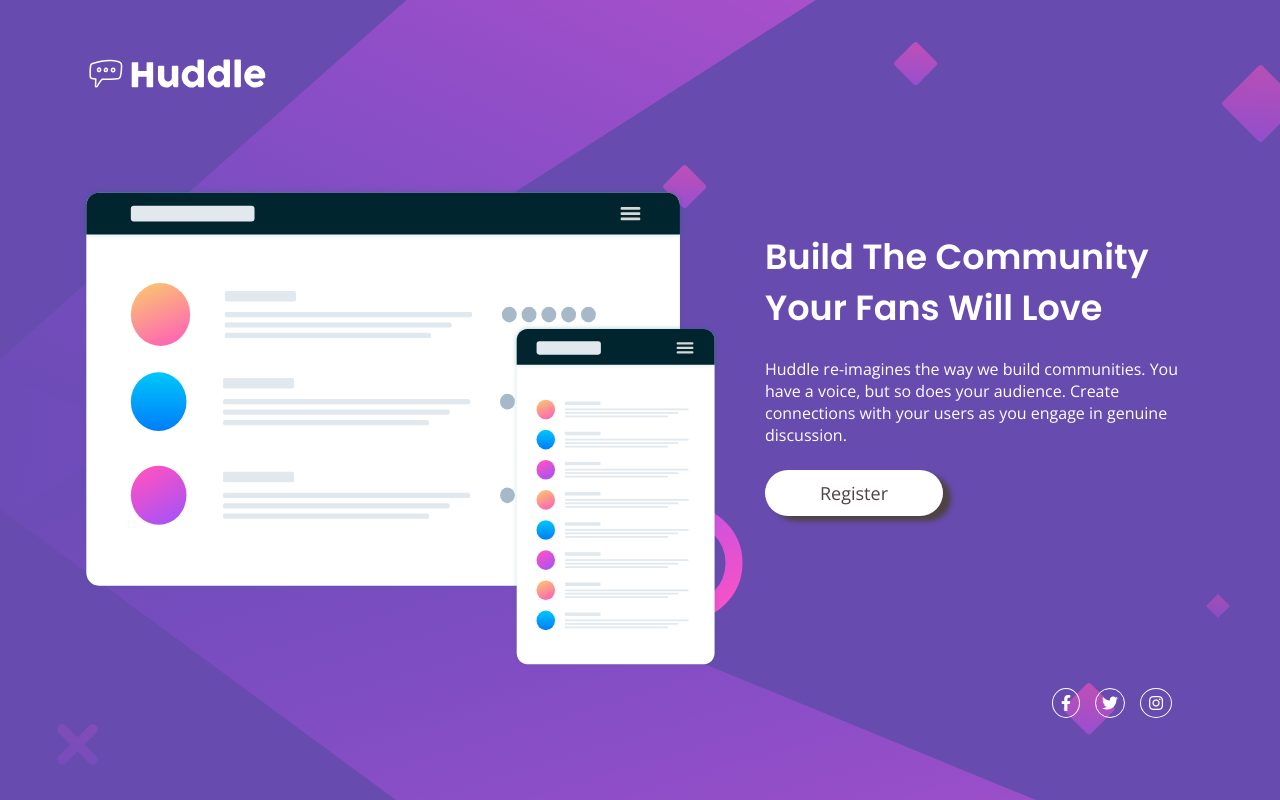
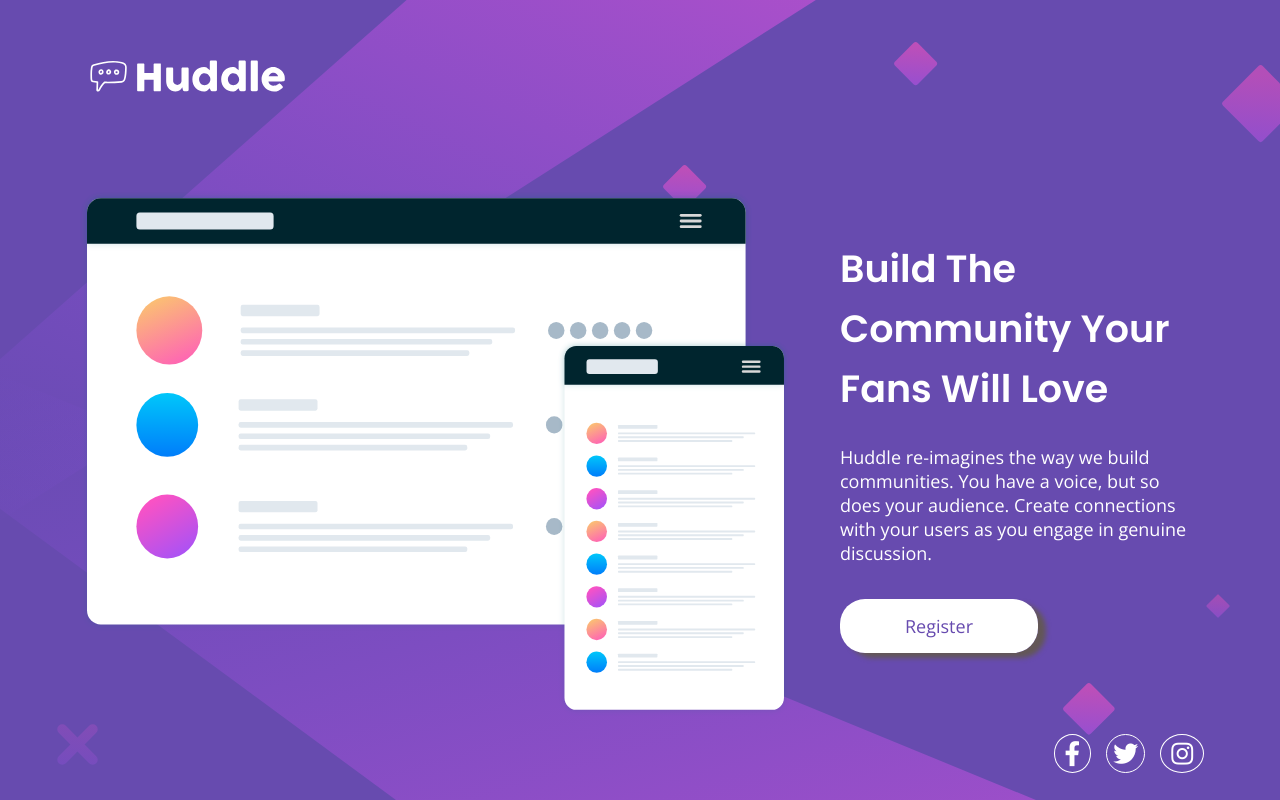
Before and after one commit to michel-moreira/huddle-landing-page, a plain HTML site: page index.html in a window 1280 px wide. Drawn offline with nearby package versions, Linux system fonts and the light colour scheme.

Commit message:
resolução

```diff
--- a/src/styles/style.css
+++ b/src/styles/style.css
@@ -20,18 +20,19 @@ body {
   grid-template-columns: repeat(2, 1fr);
   background: var(--violet) url(../images/bg-desktop.svg) center center
     no-repeat;
-  padding: 5rem 0 5rem 8rem;
+  /* background-size: contain; */
+  padding: 5rem 0 0 8rem;
 }
 
 /* =================== */
 
 .header {
   grid-area: header;
-  margin-bottom: 7.5rem;
+  margin-bottom: 8rem;
 }
 
 .header .logo {
-  width: 190px;
+  width: 210px;
   display: flex;
   justify-content: flex-start;
 }
@@ -44,32 +45,31 @@ main {
 }
 
 main .image-card {
-  width: 640px;
+  width: 710px;
 }
 
 main .info {
-  margin: 45px 30px auto 45px;
-  padding-right: 1rem;
+  margin: 48px 20px 0 50px;
 }
 
 main .info .heading {
-  font: 600 3.5rem/5.1rem var(--heading);
-  margin: 0 80px 25px 0;
+  font: 600 3.8rem/6rem var(--heading);
+  margin: 0 80px 26px 0;
 }
 
 main .info p {
-  font: 400 1.6rem/2.2rem var(--body);
-  margin: 0 50px 35px 0;
+  font: 400 1.8rem/2.4rem var(--body);
+  margin: 0 60px 49px 0;
 }
 
 main .info .btn-register {
   font: 400 1.8rem var(--body);
   background-color: #fff;
-  color: rgb(78, 67, 67);
+  color: var(--violet);
   border-radius: 25px;
-  padding: 1.1rem 5.5rem;
+  padding: 1.5rem 6.5rem;
   transition: 0.4s ease-in-out;
-  box-shadow: 8px 5px 5px rgb(78, 67, 67);
+  box-shadow: 8px 5px 5px rgb(99, 87, 87);
 }
 
 main .info .btn-register:hover {
@@ -89,7 +89,7 @@ main .info .btn-register:hover {
   align-items: flex-end;
   padding: 18px;
   gap: 15px;
-  margin-right: 9rem;
+  margin-right: 5.8rem;
 }
 
 .footer .social-media a i {
@@ -98,7 +98,7 @@ main .info .btn-register:hover {
   border-radius: 50%;
   padding: 6px;
   gap: 2px;
-  font-size: 1.6rem;
+  font-size: 2.5rem;
   transition: 0.4s ease-in-out;
 }
 
@@ -109,5 +109,5 @@ main .info .btn-register:hover {
 
 .footer .social-media a i.fab.fa-facebook-f::before,
 .footer .social-media a i.fab.fa-instagram::before {
-  padding: 2px;
+  padding: 4px;
 }
```
